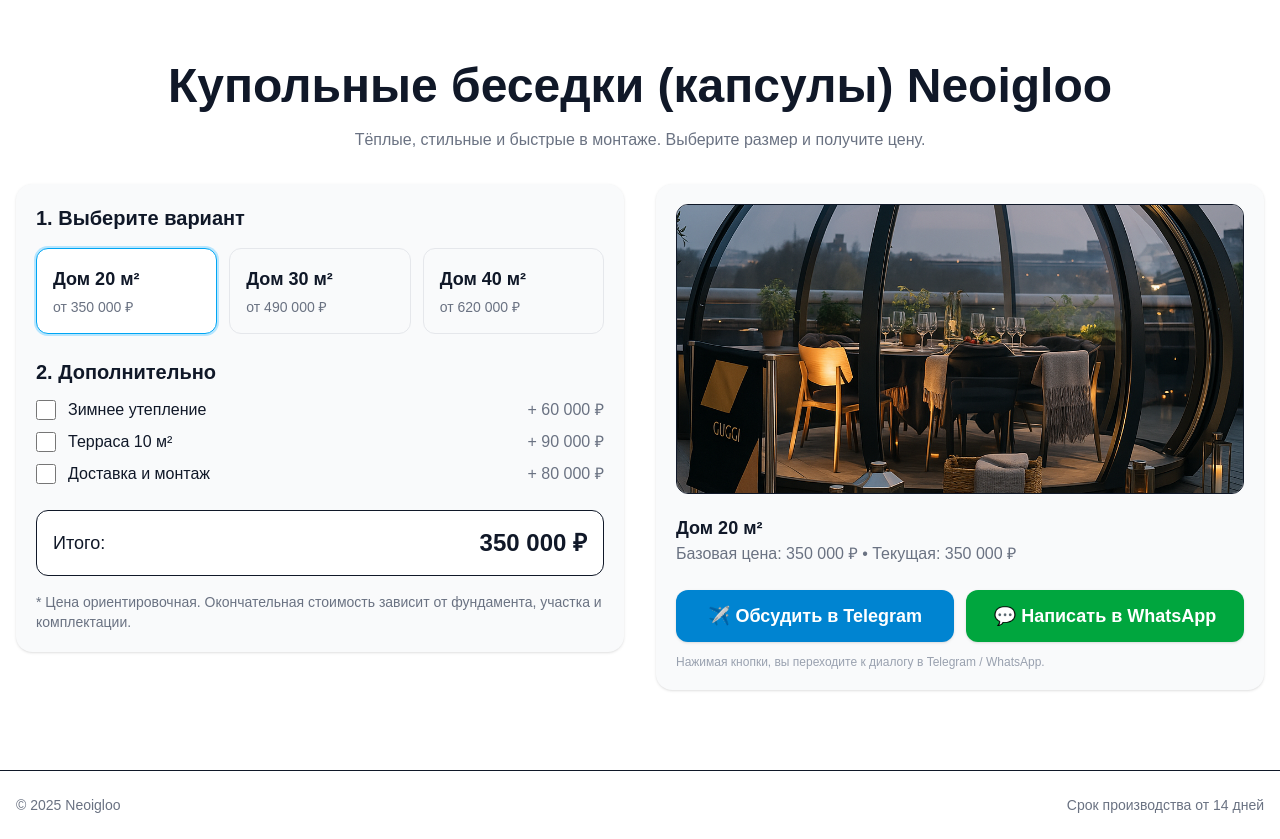
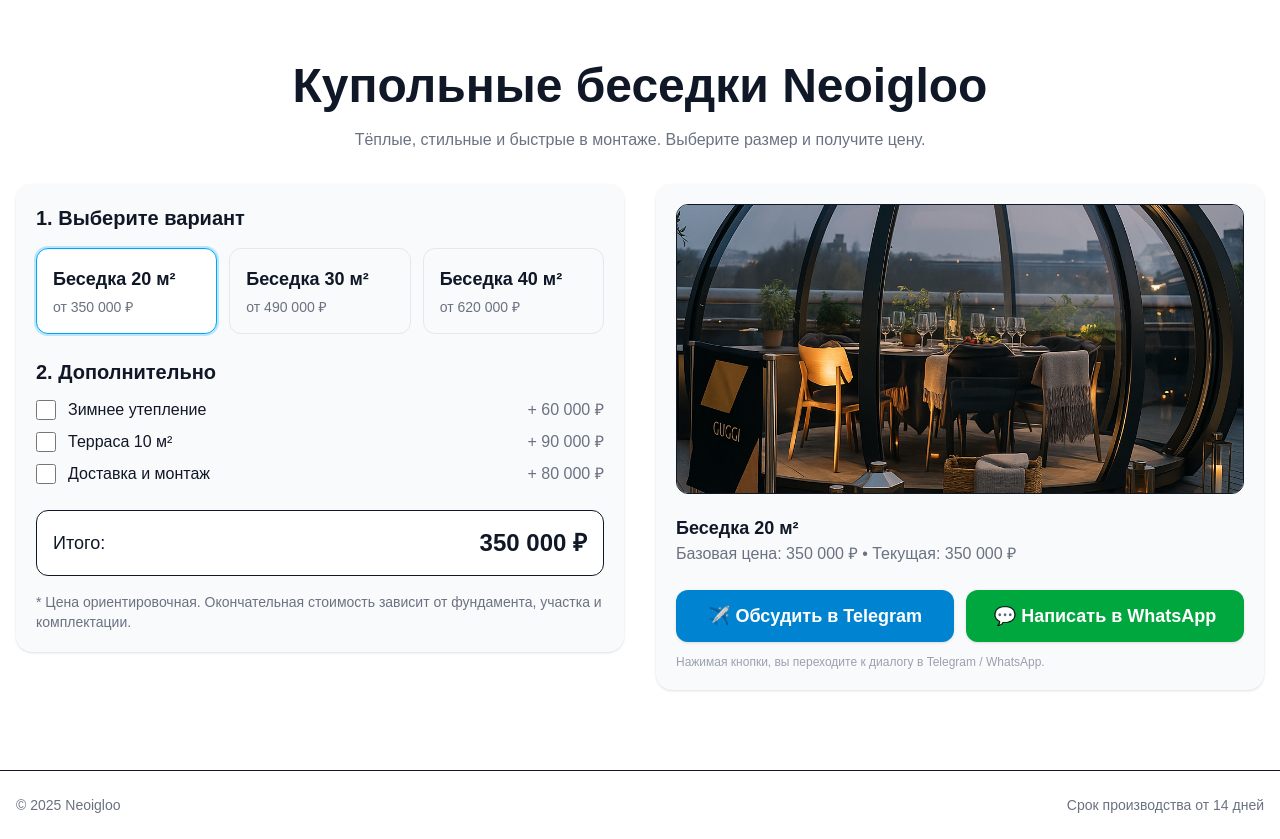
Before and after one commit to fishersp/neoigloo-site, a Next.js app: page / in a window 1280 px wide. Built offline with nearby package versions, Linux system fonts and the light colour scheme.

Commit message:
Update landing

```diff
--- a/src/app/page.tsx
+++ b/src/app/page.tsx
@@ -17,9 +17,9 @@ type Addon = {
 };
 
 const PLANS: Plan[] = [
-  { id: '20', title: 'Дом 20 м²', size: 20, basePrice: 350_000, img: '/house20.jpg' },
-  { id: '30', title: 'Дом 30 м²', size: 30, basePrice: 490_000, img: '/house30.jpg' },
-  { id: '40', title: 'Дом 40 м²', size: 40, basePrice: 620_000, img: '/house40.jpg' },
+  { id: '20', title: 'Беседка 20 м²', size: 20, basePrice: 350_000, img: '/house20.jpg' },
+  { id: '30', title: 'Беседка 30 м²', size: 30, basePrice: 490_000, img: '/house30.jpg' },
+  { id: '40', title: 'Беседка 40 м²', size: 40, basePrice: 620_000, img: '/house40.jpg' },
 ];
 
 const ADDONS: Addon[] = [
@@ -56,7 +56,7 @@ export default function HomePage() {
       {/* Hero */}
       <header className="container mx-auto px-4 pt-14 pb-8 text-center">
         <h1 className="text-4xl md:text-5xl font-bold leading-tight">
-          Купольные беседки (капсулы) Neoigloo
+          Купольные беседки Neoigloo
         </h1>
         <p className="mt-3 text-gray-500">
           Тёплые, стильные и быстрые в монтаже. Выберите размер и получите цену.
```
